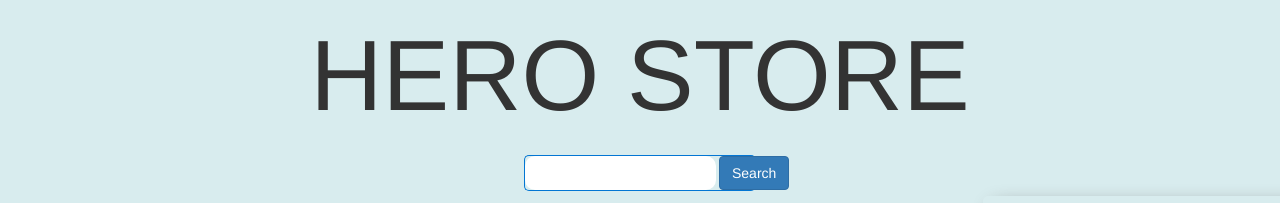
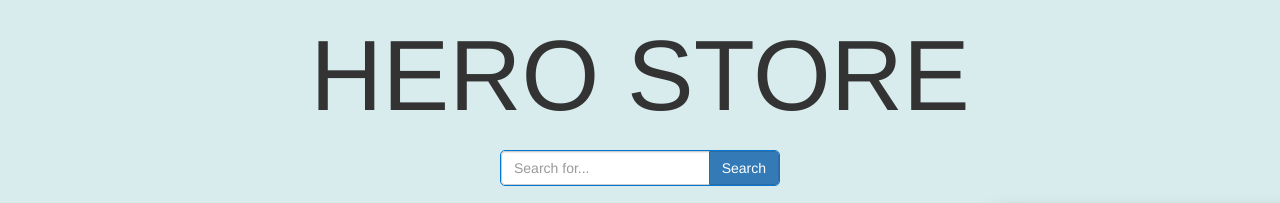
Before and after one commit to shalauddinnayans/store, a plain HTML site: page index.html in a window 1280 px wide. Shown: the top 203 px of the page. Drawn offline with nearby package versions, Linux system fonts and the light colour scheme.

Commit message:
search box fixed

```diff
--- a/css/style.css
+++ b/css/style.css
@@ -9,24 +9,13 @@ body {
   font-size: 100px;
 }
 /* search section  */
-.search-field {
-  border: none;
-  border-radius: 10px;
-  padding: 5px;
-  outline: none;
-}
-.search-field:hover {
-  outline: none;
-  border: none;
-}
 .search-box {
   display: flex;
+  align-items: center;
+  justify-content: center;
   border: 1px solid rgb(3, 118, 211);
-  width: 232px;
   border-radius: 5px;
-  margin: auto;
-  margin-top: 10px;
-  border-right: none;
+  margin: 20px 500px;
 }
 .search-button {
   padding: 10px 5px;
--- a/index.html
+++ b/index.html
@@ -21,13 +21,17 @@
     <h1 class="shop-header">HERO STORE</h1>
   </header>
   <main class="main">
+
+    <!-- search field  -->
     <div class="search-field">
-      <div class="search-box">
-        <input id="input-field" class="search-field" type="text" />
-        <button type="button" class="btn btn-primary search-button" data-toggle="button" aria-pressed="false"
+      <div class="input-group search-box">
+        <input type="text" class="form-control" placeholder="Search for...">
+        <span class="input-group-btn">
+          <button type="button" class="btn btn-primary search-button" data-toggle="button" aria-pressed="false"
           autocomplete="off" id="search-btn" onclick="loadProducts()">
           Search
         </button>
+        </span>
       </div>
     </div>
     <!-- product section  -->
```
